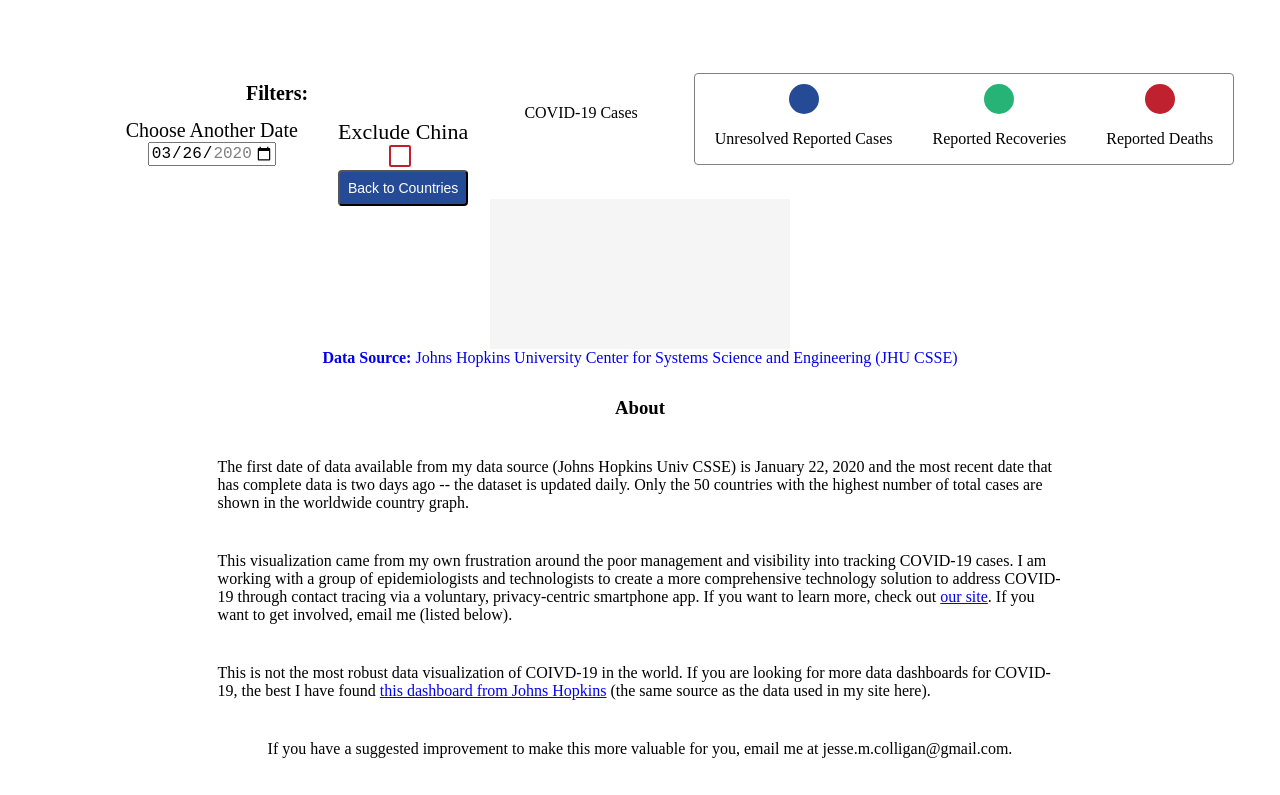
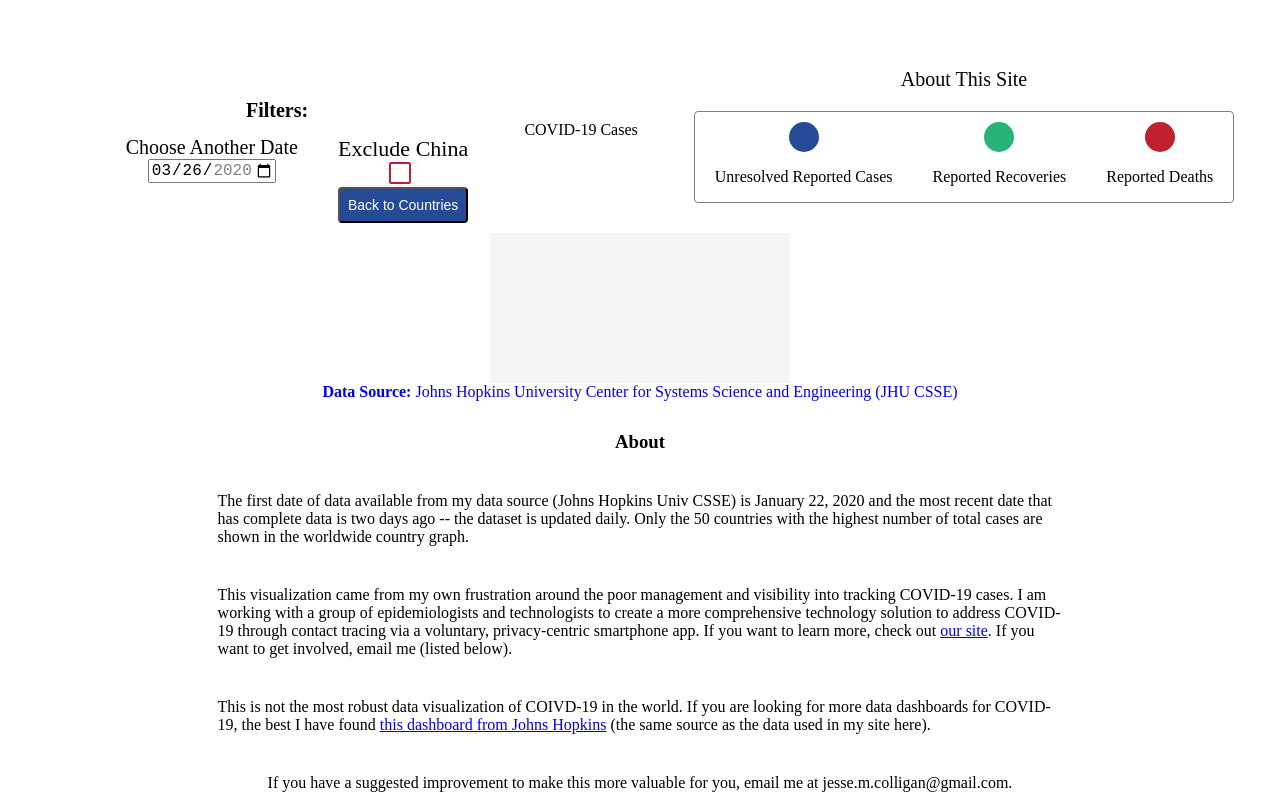
Before and after one commit to jcolla-holla/CoronaVirusTracker, a website built with webpack: page index.html in a window 1280 px wide. Shown: the top 795 px of the page. Built offline with nearby package versions, Linux system fonts and the light colour scheme; no server answers.

Commit message:
add about this site link to header

```diff
--- a/index.html
+++ b/index.html
@@ -95,8 +95,8 @@
 
 
             <div id="htmlLegendContainer">
+                <a href="#footer">About This Site</a>
                 <div id="htmlLegend">
-
                         <section class="casesColor">
                             <div class="confirmedCasesColorCircle"></div>
                             <p>Unresolved Reported Cases</p>
--- a/src/scripts/data_manipulation.js
+++ b/src/scripts/data_manipulation.js
@@ -115,7 +115,6 @@ export const generateData = (excludeChina = false, date = getYesterdaysDate(), c
                 let title = document.getElementById("asOfTitle")
 
                 title.innerHTML = `As of ${date}`;
-                debugger
 
                 console.log('data collection ran')
                 let paramCountry = window.location.search.slice(window.location.search.indexOf("=") + 1);
--- a/src/scripts/graph_2.js
+++ b/src/scripts/graph_2.js
@@ -5,7 +5,6 @@
 // export const graphAttempt2 = (data) => {
 //     // console.log(data);
 
-//     debugger
 
 //     var svg = d3.select("svg"),
 //         margin = { top: 20, right: 20, bottom: 30, left: 40 },
--- a/src/styles/index.scss
+++ b/src/styles/index.scss
@@ -92,11 +92,18 @@
     }
 }
 
+
 #filters #excludeChina{
     display: flex;
     flex-direction: column;
     align-items: center;
     height: 60px;
+    color: black;
+
+    :hover {
+      cursor: pointer;
+      color: #bf212e;
+    }
 
     #chinaCheckboxLabel {
         font-size: 22px;
@@ -113,11 +120,26 @@
 }
 
 
+
+
+
 #htmlLegendContainer {
     display: flex;
-    justify-content: center;
+    flex-direction: column;
+    align-items: center;
     margin-bottom: 10px;
     margin-top: 60px;
+
+    a {
+      color: black;
+      margin-bottom: 20px;
+      font-size: 20px;
+      text-decoration: none;
+    }
+
+    a:hover {
+      color: #bf212e;
+    }
 }
 
 #htmlLegend {
```
Also changed, not shown: dist/main.css, 2 other files.
